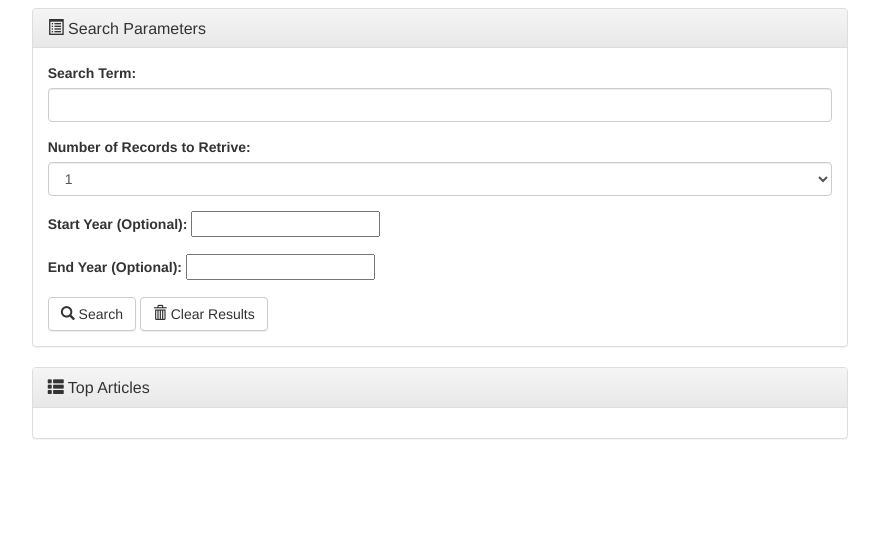
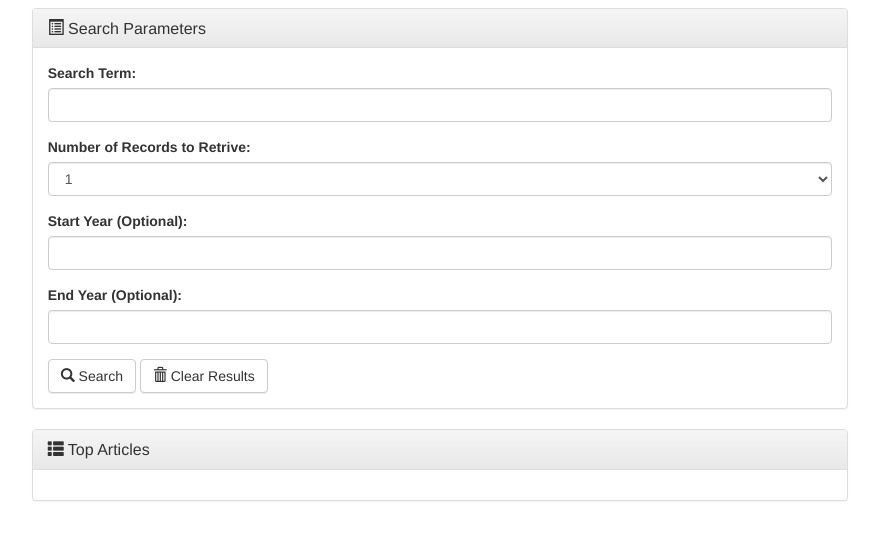
Before and after one commit to apekearo/ArticleSearch, a plain HTML site: page index.html in a window 1280 px wide. Shown: the part 102-642 px from the top of the page, without its empty margins (200-1079 px from the left). Drawn offline with nearby package versions, Linux system fonts and the light colour scheme; a web font is replaced by a local one.

Commit message:
finalizing

```diff
--- a/index.html
+++ b/index.html
@@ -62,11 +62,11 @@
 						  	</div>
 							 <div class="form-group">
 							    <label for="startYear">Start Year (Optional):</label>
-							    <input type="text" id="startYearInput">
+							    <input type="text" class="form-control" id="startYearInput">
 							 </div>
 						  	<div class="form-group">
 						    	<label for="endYear">End Year (Optional):</label>
-						    	<input type="text" id="endYearInput">
+						    	<input type="text" class="form-control" id="endYearInput">
 						  	</div>
 						  	<button type="submit" class="btn btn-default" id="searchButton">
 						  		<span class="glyphicon glyphicon-search" aria-hidden="true"></span> Search
```
